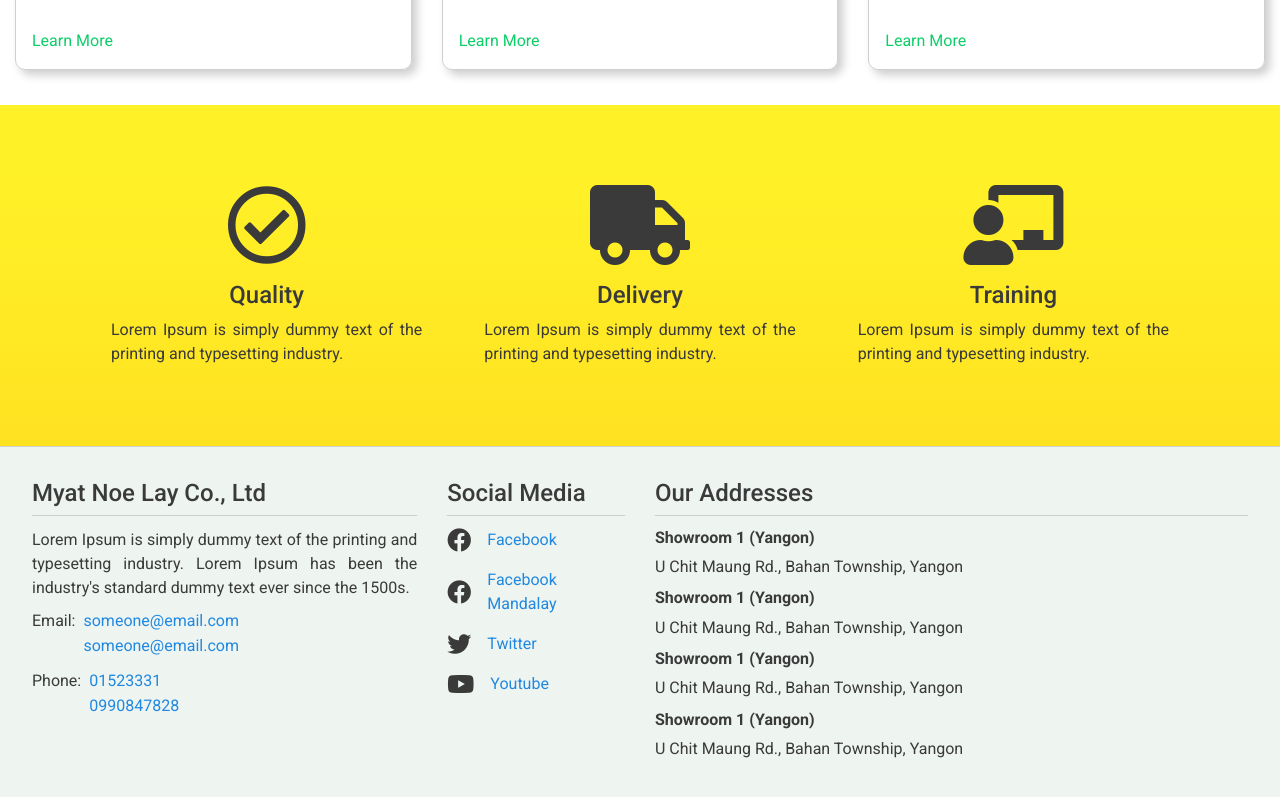
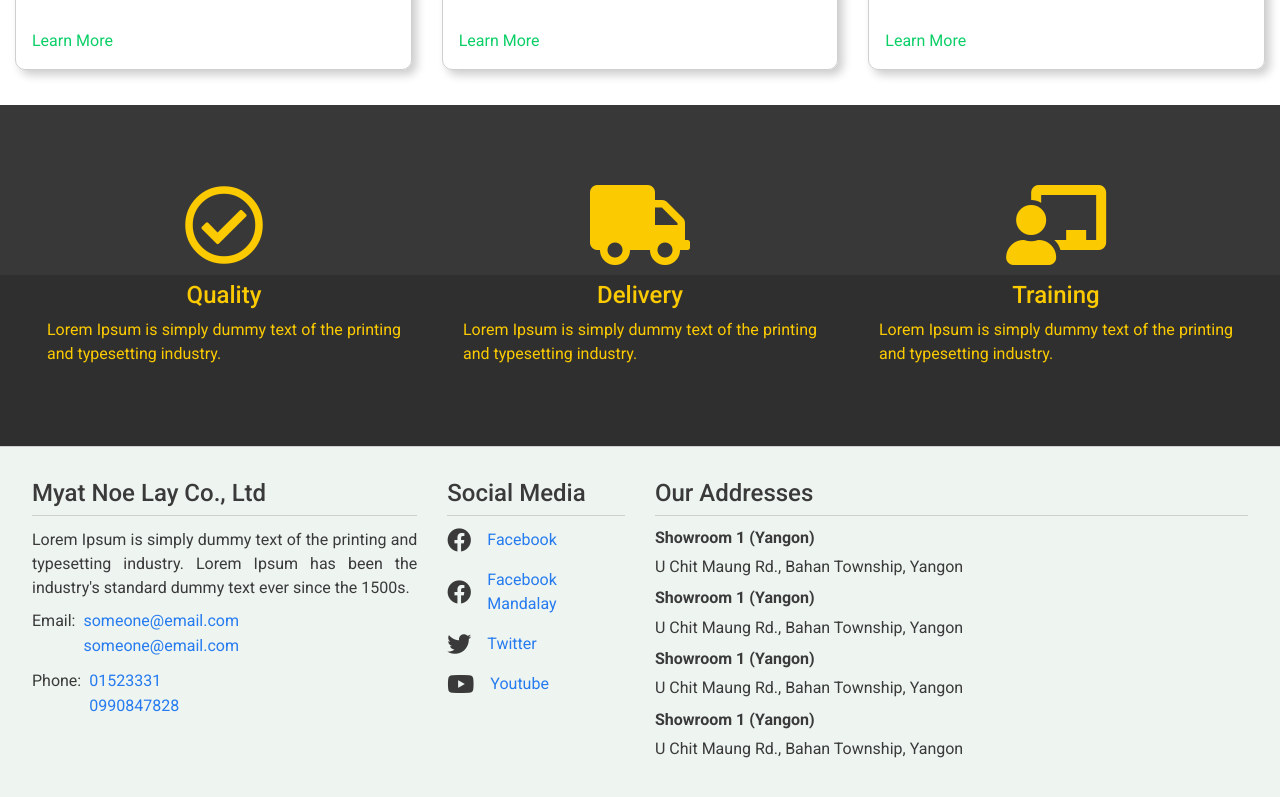
Before and after one commit to htet-shine/smilefireextinguisher_template, a website: page build/index.html in a window 1280 px wide. Shown: the part 890-1687 px from the top of the page. Drawn offline with Linux system fonts and the light colour scheme.

Commit message:
change home services

```diff
--- a/build/css/main.css
+++ b/build/css/main.css
@@ -7,17 +7,17 @@
 	--primary-off-green: #2AAE55;
 	--primary-light-green: #50FD89;
 
-	--yellow: #FFF128;
-	--light-yellow: #FFFD7F;
-	--dark-yellow: #B4B208;
+	--yellow: #FCCA00;
+	--light-yellow: #FFE167;
+	--dark-yellow: #A0861F;
 
 	--purple: #670DB3;
 	--light-purple: #D4A2FF;
 	--dark-purple: #530D8F;
 
-	--blue: #2088E1;
+	--blue: #257BEF;
 	--light-blue: #5BB3FF;
-	--dark-blue: #164165;
+	--dark-blue: #16588F;
 
 	--white: #FFFFFF;
 	--off-white: #E8E8E8;
@@ -29,6 +29,16 @@
 
 	--black: #000000;
 	--matte-black: #3A3A3A;
+
+	--laravel:#ef3b2d;
+	--php:#484c89;
+	--html:#f16529;
+	--wordpress:#0087be;
+	--github: #211f1f;
+	--linkedin: #006192;
+	--twitter: #1DA1F2;
+	--facebook: #1778f2;
+	--youtube: #FF0000;
 }
 /*----------Imports and Color Schemes End----------*/
 /*-------------------------------------------------------------------------------------------------------------------*/
@@ -100,6 +110,15 @@ h1, h2, h3, h4, h5, p, i, span {
  margin: 0;
  padding: 0;
  color: var(--matte-black);
+}
+a.facebook:hover > i {
+	color: var(--facebook);
+}
+a.twitter:hover > i {
+	color: var(--twitter);
+}
+a.youtube:hover > i {
+	color: var(--youtube);
 }
 /*----------Global Styles End----------*/
 /*-------------------------------------------------------------------------------------------------------------------*/
@@ -459,8 +478,9 @@ section.featured-items-section {
 /*----------Featured Items End----------*/
 
 .home-service {
-	background: rgb(255,226,33);
-	background: linear-gradient(0deg, rgba(255,226,33,1) 0%, rgba(255,241,40,1) 80%);
+	/*background: var(--matte-black);*/
+	background: rgb(56,56,56);
+	background: linear-gradient(180deg, rgba(56,56,56,1) 50%, rgba(47,47,47,1) 50%);
 	padding: 5rem;
 }
 .home-service-graphic .graphic-container {
@@ -468,7 +488,7 @@ section.featured-items-section {
 	align-items: center;
 	justify-content: center;
 	flex-direction: column;
-	padding: 0 1rem;
+	padding: 0 5rem;
 }
 .home-service-graphic .graphic-container i {
 	font-size: 5rem;
@@ -481,9 +501,21 @@ section.featured-items-section {
 .home-service-graphic .graphic-container p {
 	text-align: justify;
 }
+.graphic-container > i, .graphic-container > h1, .graphic-container > p {
+	color: var(--yellow);
+}
+@media screen and (max-width: 1440px) {
+	.home-service {
+		padding: 5rem 1rem;
+	}
+	.home-service-graphic .graphic-container {
+		padding: 0 1rem;
+	}
+}
 @media screen and (max-width: 767.8px) {
 	.home-service {
 		padding: 3rem;
+		background: linear-gradient(-90deg, rgba(56,56,56,1) 50%, rgba(47,47,47,1) 50%);
 	}
 	.home-service-graphic .graphic-container {
 		margin-bottom: 3rem;
@@ -523,6 +555,7 @@ footer {
 	color: var(--matte-black);
 	padding-right: 1rem;
 	font-size: 1.5rem;
+	transition: .4s ease;
 }
 .footer-section-box {
 	display: flex;
--- a/build/index.html
+++ b/build/index.html
@@ -309,10 +309,10 @@
 					<div class="col-md-6 col-lg-2">
 						<div class="footer-sections social-media-links">
 							<h1>Social Media</h1>
-							<a class="custom-link-bdl" href="#"><i class="fab fa-facebook"></i> Facebook</a>
-							<a class="custom-link-bdl" href="#"><i class="fab fa-facebook"></i> Facebook Mandalay</a>
-							<a class="custom-link-bdl" href="#"><i class="fab fa-twitter"></i> Twitter</a>
-							<a class="custom-link-bdl" href="#"><i class="fab fa-youtube"></i> Youtube</a>
+							<a class="custom-link-bdl facebook" href="#"><i class="fab fa-facebook"></i> Facebook</a>
+							<a class="custom-link-bdl facebook" href="#"><i class="fab fa-facebook"></i> Facebook Mandalay</a>
+							<a class="custom-link-bdl twitter" href="#"><i class="fab fa-twitter"></i> Twitter</a>
+							<a class="custom-link-bdl youtube" href="#"><i class="fab fa-youtube"></i> Youtube</a>
 						</div>
 					</div>
 					<div class="col-md-6 col-lg-6">
```
